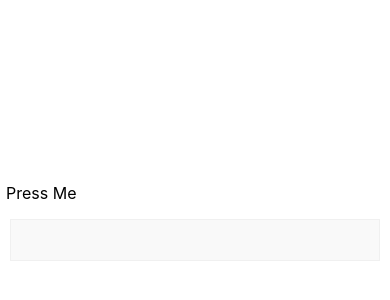
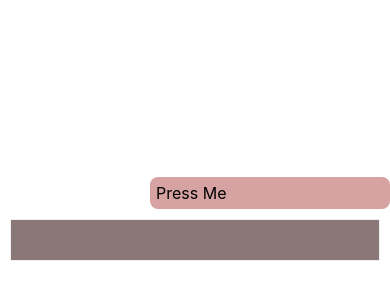
Before and after one commit to Hussain-hamim/Taskly, a React Native app: screen / in a window 390 px wide. Shown: the part 198-498 px from the top of the page. Built offline with nearby package versions, Linux system fonts and the light colour scheme.

Commit message:
android ripple

```diff
--- a/App.js
+++ b/App.js
@@ -19,10 +19,17 @@ const App = () => {
         }}
         style={({ pressed }) => [
           {
-            backgroundColor: pressed ? "rgb(210, 230, 255)" : "white",
+            backgroundColor: pressed ? "rgb(128, 152, 182)" : "#d6a2a2",
           },
           styles.wrapperCustom,
         ]}
+        android_disableSound={false}
+        android_ripple={{
+          color: "#6cabb8",
+          borderless: false,
+          radius: "100%",
+          // foreground: true,
+        }}
       >
         {({ pressed }) => (
           <Text style={styles.text}>{pressed ? "Pressed!" : "Press Me"}</Text>
@@ -46,13 +53,14 @@ const styles = StyleSheet.create({
   wrapperCustom: {
     borderRadius: 8,
     padding: 6,
+    marginLeft: 150,
   },
   logBox: {
     padding: 20,
     margin: 10,
     borderWidth: StyleSheet.hairlineWidth,
     borderColor: "#f0f0f0",
-    backgroundColor: "#f9f9f9",
+    backgroundColor: "#8a7878",
   },
 });
 
```
